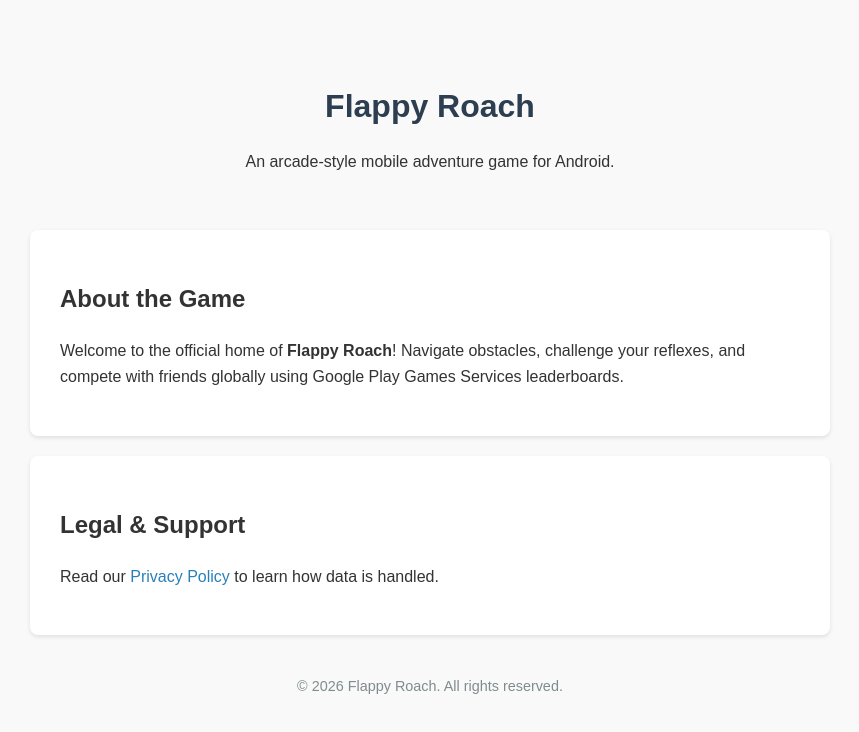
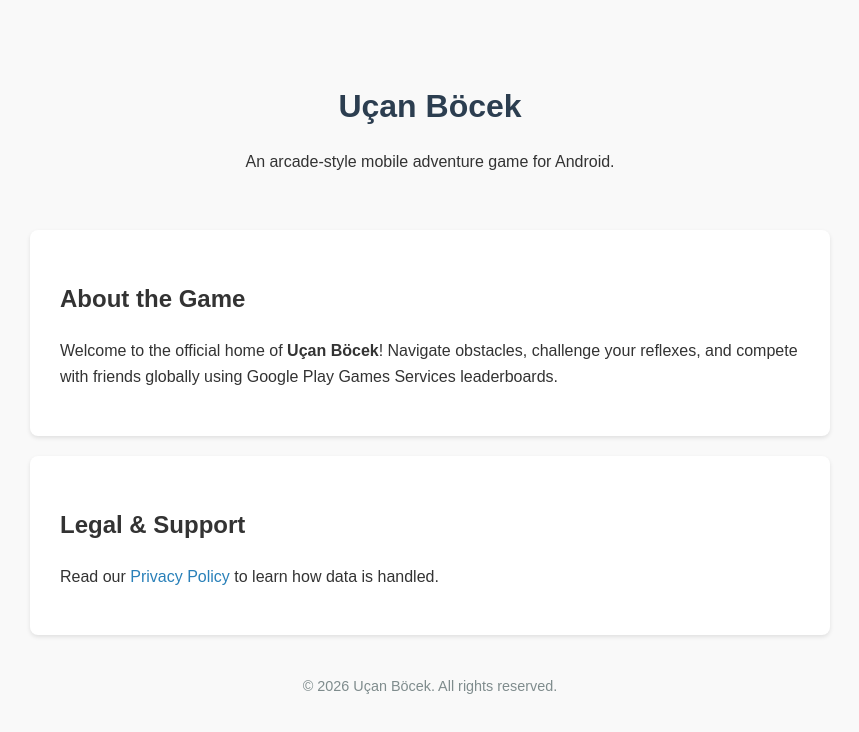
Before and after one commit to gencaysahinn/gencaysahinn.github.io, a plain HTML site: page index.html in a window 1280 px wide. Shown: the whole page, without its empty margins (210-1069 px from the left). Drawn offline with Linux system fonts and the light colour scheme.

Commit message:
Rename 'Flappy Roach' to 'Uçan Böcek' in index.html

```diff
--- a/index.html
+++ b/index.html
@@ -4,7 +4,7 @@
   <meta name="google-site-verification" content="Vm3c_nH6WOVzeKBpxF7OpZdjVNKyoxWHjIzgN1wZUXw" />
     <meta charset="UTF-8">
     <meta name="viewport" content="width=device-width, initial-scale=1.0">
-    <title>Flappy Roach - Official Site</title>
+    <title>Uçan Böcek- Official Site</title>
     <style>
         body {
             font-family: Arial, sans-serif;
@@ -47,13 +47,13 @@
 </head>
 <body>
     <header>
-        <h1>Flappy Roach</h1>
+        <h1>Uçan Böcek</h1>
         <p>An arcade-style mobile adventure game for Android.</p>
     </header>
 
     <div class="card">
         <h2>About the Game</h2>
-        <p>Welcome to the official home of <strong>Flappy Roach</strong>! Navigate obstacles, challenge your reflexes, and compete with friends globally using Google Play Games Services leaderboards.</p>
+        <p>Welcome to the official home of <strong>Uçan Böcek</strong>! Navigate obstacles, challenge your reflexes, and compete with friends globally using Google Play Games Services leaderboards.</p>
     </div>
 
     <div class="card">
@@ -62,7 +62,7 @@
     </div>
 
     <footer>
-        <p>&copy; 2026 Flappy Roach. All rights reserved.</p>
+        <p>&copy; 2026 Uçan Böcek. All rights reserved.</p>
     </footer>
 </body>
 </html>
```
